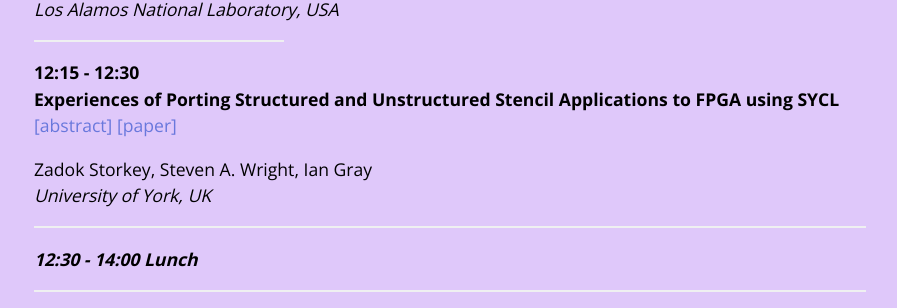
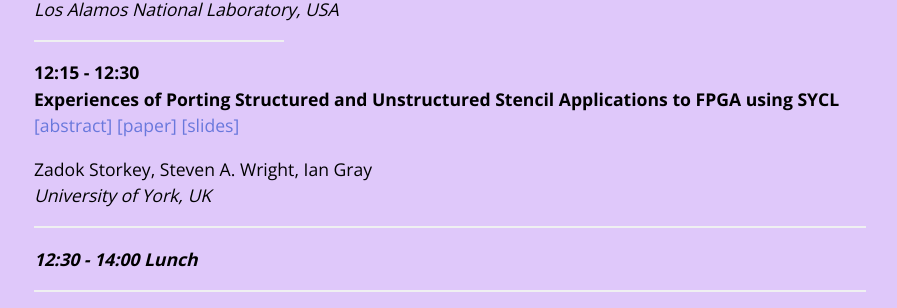
Before and after one commit to pmbs-workshop/pmbs-workshop.github.io, a Jekyll site: the page built from schedule.markdown, in a window 1280 px wide and 900 px high, scrolled down 3541 px. Shown: the part 147-455 px from the top of the window, without its empty margins (190-1087 px from the left). Built offline with Jekyll 4.4.1, drawn with Linux system fonts in a browser that asks for light colours.

Commit message:
adds talk 08

```diff
--- a/schedule.markdown
+++ b/schedule.markdown
@@ -134,7 +134,7 @@ _Los Alamos National Laboratory, USA_
 {: style="width: 30%;"}
 
 **12:15 - 12:30**\\
-**Experiences of Porting Structured and Unstructured Stencil Applications to FPGA using SYCL** [[abstract]](abstract08.html) [[paper]](https://doi.org/10.1145/3731599.3769276)
+**Experiences of Porting Structured and Unstructured Stencil Applications to FPGA using SYCL** [[abstract]](abstract08.html) [[paper]](https://doi.org/10.1145/3731599.3769276) [[slides]](talk08.pdf)
 
 Zadok Storkey, Steven A. Wright, Ian Gray\\
 _University of York, UK_
```
Also changed, not shown: 1 other file.
